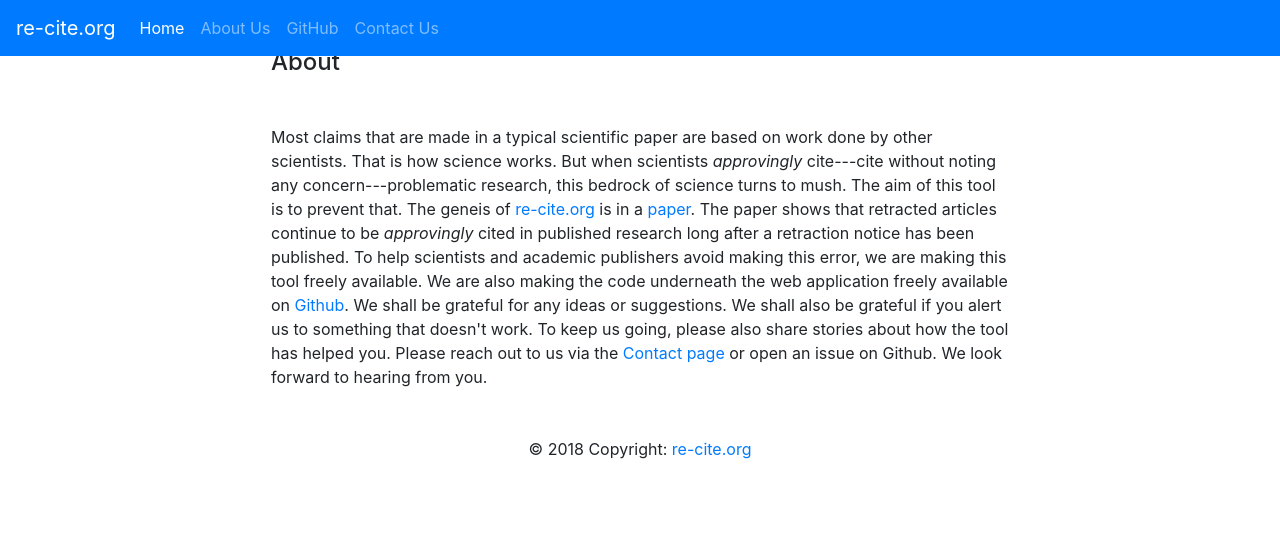
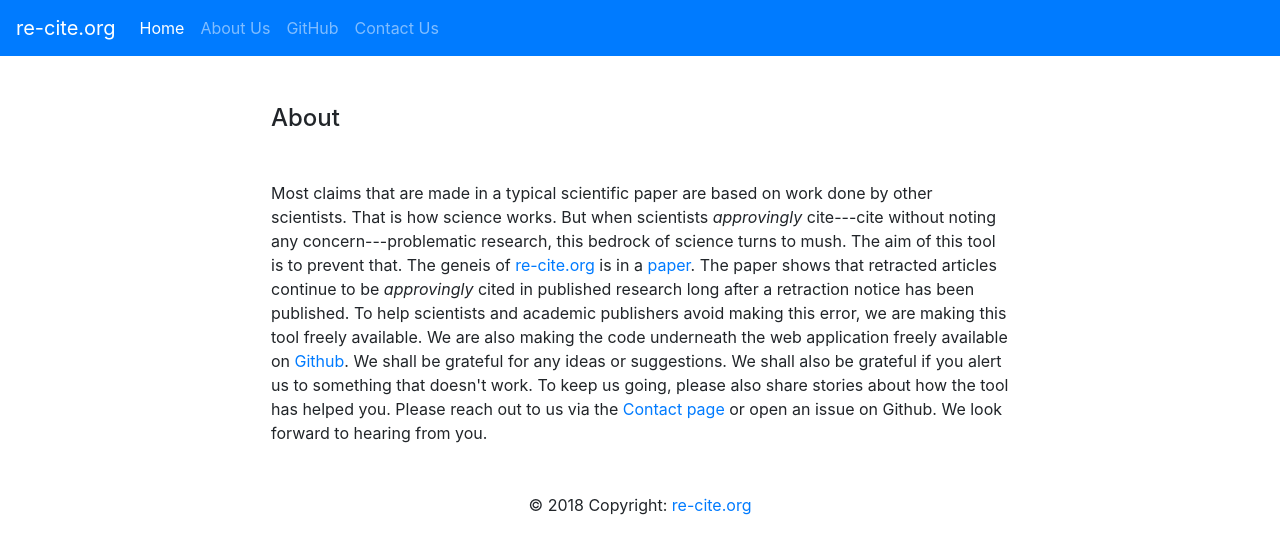
Before and after one commit to recite/re-cite.org, a Flask app: page /about in a window 1280 px wide. Shown: the top 554 px of the page. Run offline with Flask 2, Linux system fonts and the light colour scheme; some libraries are stand-ins or nearby versions.

Commit message:
no resolving fixed top

```diff
--- a/app/templates/layout.html
+++ b/app/templates/layout.html
@@ -10,7 +10,7 @@
     <script src="{{ url_for('static', filename='js/lib/bootstrap.min.js') }}"></script>
   </head>
   <body>
-    <nav class="navbar fixed-top navbar-expand-lg navbar-dark bg-primary">
+    <nav class="navbar navbar-expand-lg navbar-dark bg-primary">
     <a class="navbar-brand" href="http://re-cite.org">re-cite.org</a>
   <div class="collapse navbar-collapse" id="navbarNav">
     <ul class="navbar-nav">
@@ -46,7 +46,7 @@
       {%- endif -%}
     {%- endwith -%}
       <div class="mb-5 page-header">
-        <br>&nbsp;<br>
+        <br>&nbsp;
         <h4>{% block header %}{%- if header %}{{ header }}{% endif -%}{% endblock %}</h4>
       </div>
     {%- block body %}{% endblock -%}
```
